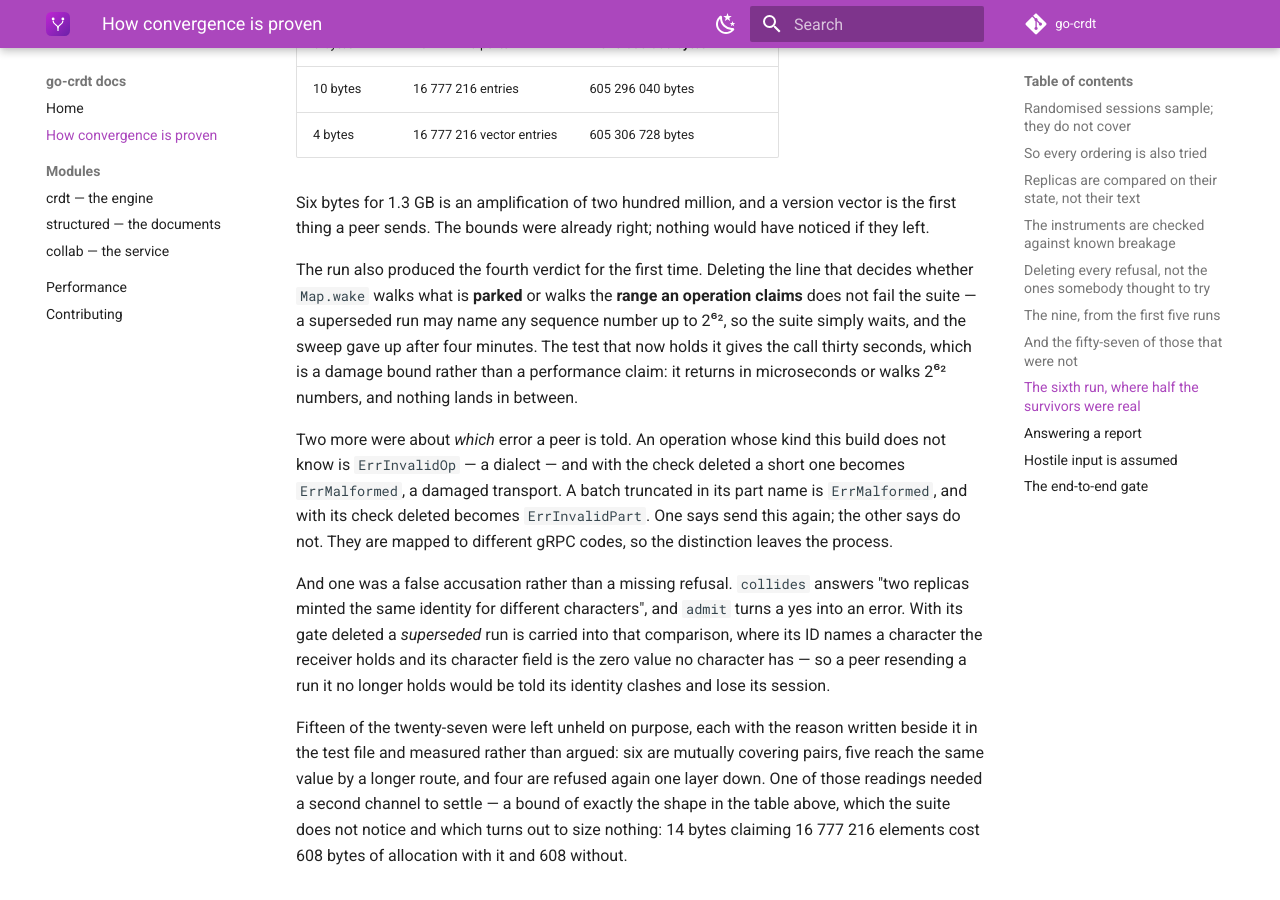
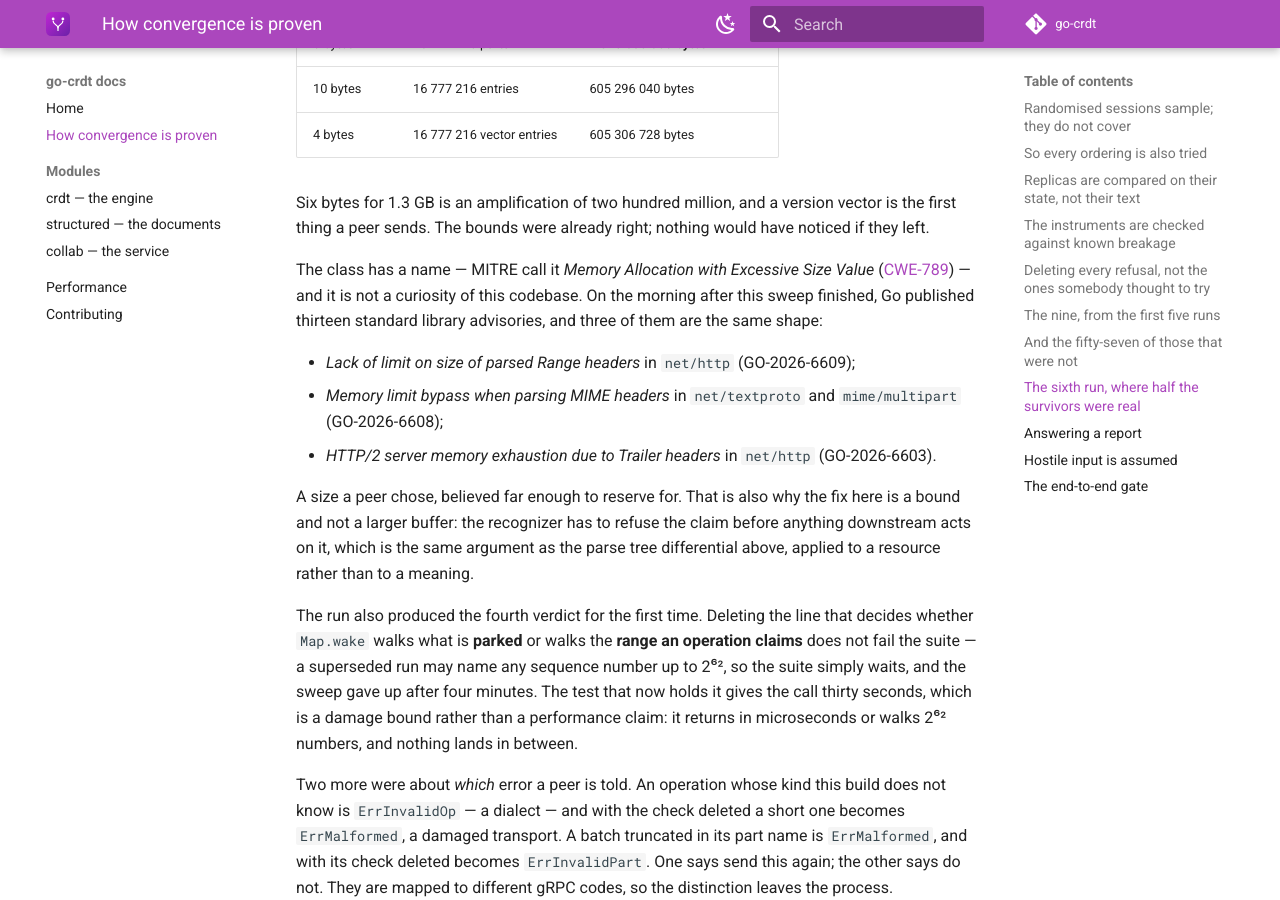
Before and after one commit to go-crdt/docs, an MkDocs documentation site: the page built from docs/methodology.md, in a window 1280 px wide and 900 px high, scrolled down 4504 px. Built offline with MkDocs 1.6.1 and Material for MkDocs 9.7.7, drawn with Linux system fonts in a browser that asks for light colours; the version menu is left out.

Commit message:
methodology: name the class, and show it is not ours alone (#18)
The allocation-bound survivors needed a citation rather than a paragraph of
assertion. MITRE call it Memory Allocation with Excessive Size Value, CWE-789:
a size an untrusted party chose, believed far enough to reserve for.

The evidence that this is a live class rather than a tidy label arrived the
morning after the sweep finished. Go published thirteen standard library
advisories, and three are the same shape -- a missing limit on parsed Range
headers, a memory limit bypass parsing MIME headers, and HTTP/2 server memory
exhaustion from Trailer headers. The summaries are quoted from vuln.go.dev
rather than paraphrased.

It also connects the two halves of this page: the parse tree differential
argument is about where a decision belongs, and this is the same argument
applied to a resource instead of to a meaning. A recognizer has to refuse the
claim before anything downstream acts on it.

Co-authored-by: Claude Opus 5 <noreply@anthropic.com>

```diff
--- a/docs/methodology.md
+++ b/docs/methodology.md
@@ -188,6 +188,23 @@ Six bytes for 1.3 GB is an amplification of two hundred million, and a version
 vector is the first thing a peer sends. The bounds were already right; nothing
 would have noticed if they left.
 
+The class has a name — MITRE call it *Memory Allocation with Excessive Size
+Value* ([CWE-789](https://cwe.mitre.org/data/definitions/789.html)) — and it is
+not a curiosity of this codebase. On the morning after this sweep finished, Go
+published thirteen standard library advisories, and three of them are the same
+shape:
+
+- *Lack of limit on size of parsed Range headers* in `net/http` (GO-2026-6609);
+- *Memory limit bypass when parsing MIME headers* in `net/textproto` and
+  `mime/multipart` (GO-2026-6608);
+- *HTTP/2 server memory exhaustion due to Trailer headers* in `net/http`
+  (GO-2026-6603).
+
+A size a peer chose, believed far enough to reserve for. That is also why the
+fix here is a bound and not a larger buffer: the recognizer has to refuse the
+claim before anything downstream acts on it, which is the same argument as the
+parse tree differential above, applied to a resource rather than to a meaning.
+
 The run also produced the fourth verdict for the first time. Deleting the line
 that decides whether `Map.wake` walks what is **parked** or walks the **range an
 operation claims** does not fail the suite — a superseded run may name any
```
